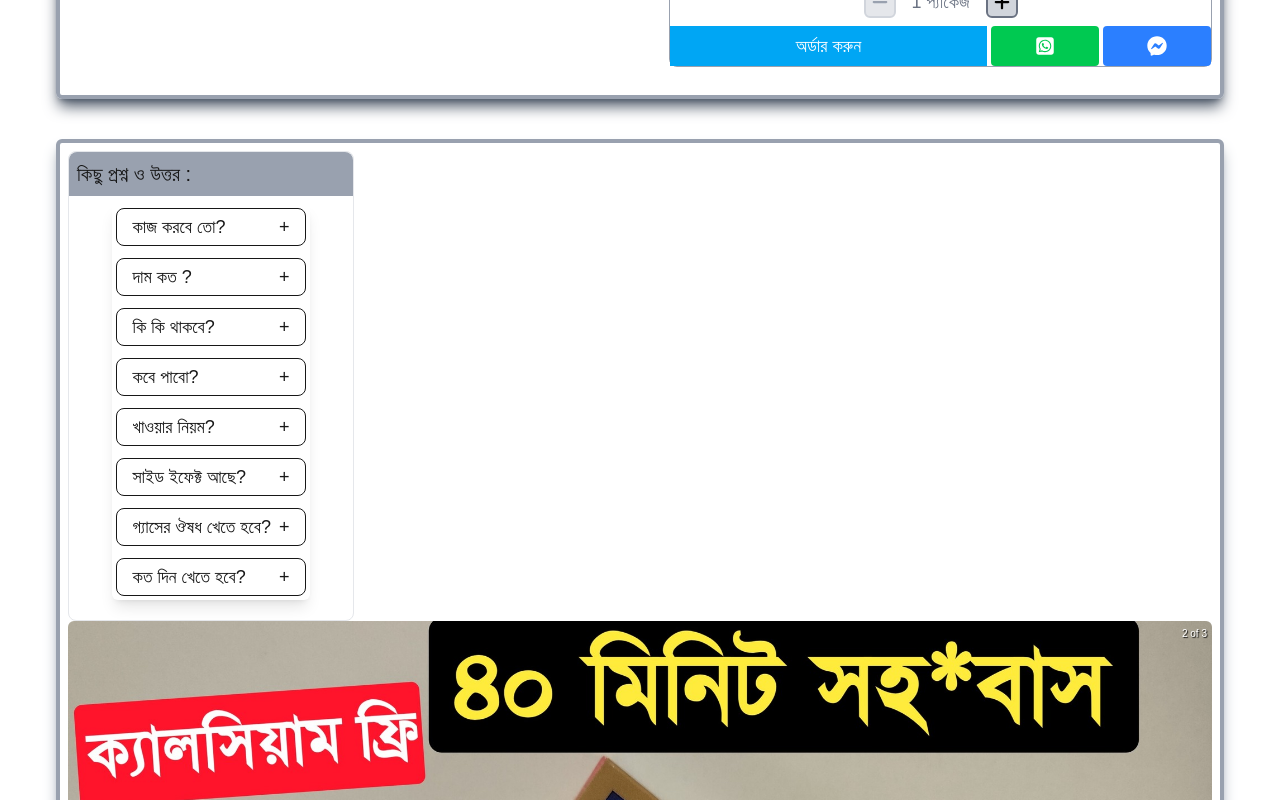
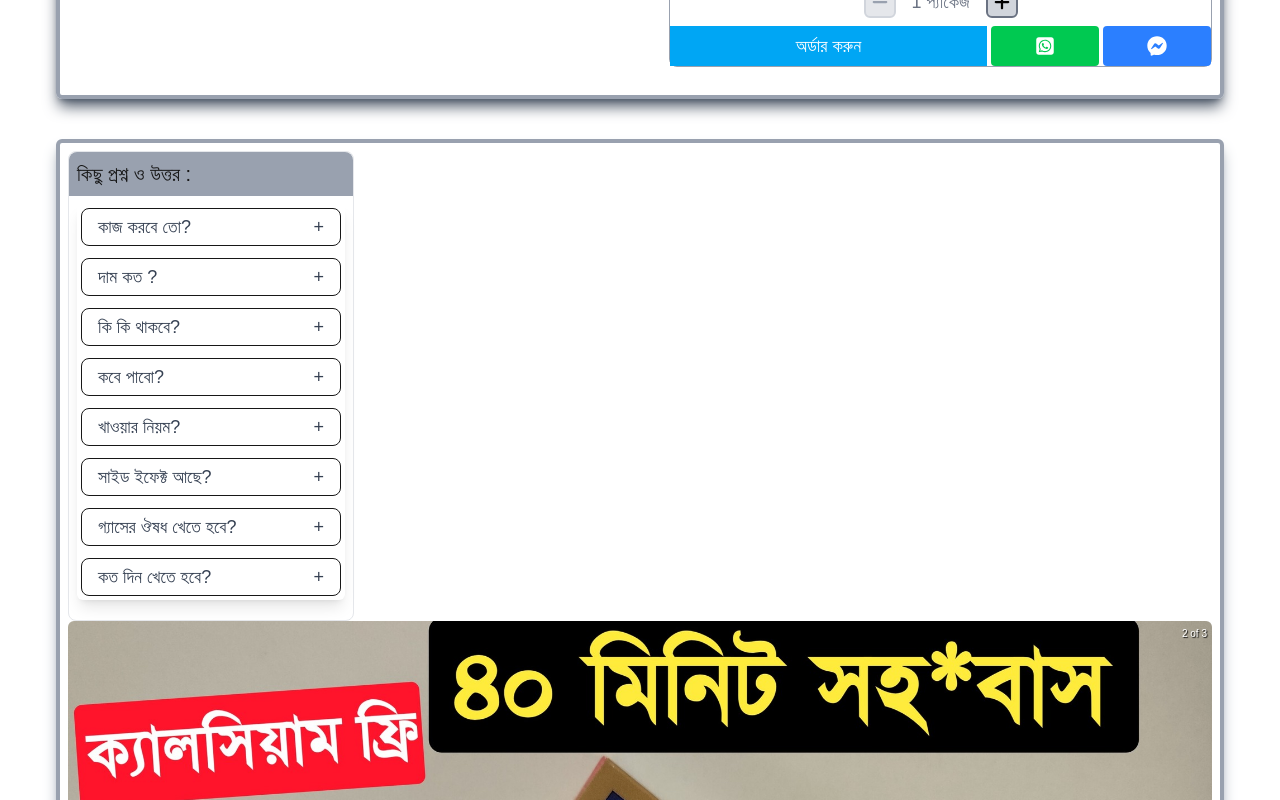
Before and after one commit to sanaullah963/nishad, a Next.js app in the folder client/: page / in a window 1280 px wide. Shown: the part 545-1345 px from the top of the page. Built offline with nearby package versions, Linux system fonts and the light colour scheme.

Commit message:
faq text color change

```diff
--- a/client/src/components/Faq.jsx
+++ b/client/src/components/Faq.jsx
@@ -47,14 +47,14 @@ export default function FAQ() {
   };
 
   return (
-    <div className="max-w-md mx-auto  bg-white shadow-lg rounded-md p-1">
+    <div className="max-w-md mx-auto w-full shadow-lg rounded-md p-1 ">
 
-      <div className="space-y-3">
+      <div className="space-y-3 ">
         {faqs.map((faq, index) => (
-          <div key={index} className="border rounded-lg">
+          <div key={index} className="border rounded-lg ">
             <button
               onClick={() => toggleFAQ(index)}
-              className="w-full flex justify-between  items-center px-4 py-1 text-left font-medium"
+              className="w-full flex justify-between  items-center px-4 py-1 text-left font-medium text-gray-700"
             >
               {faq.question}
               <span className="ml-2 ">{openIndex === index ? "−" : "+"}</span>
```
